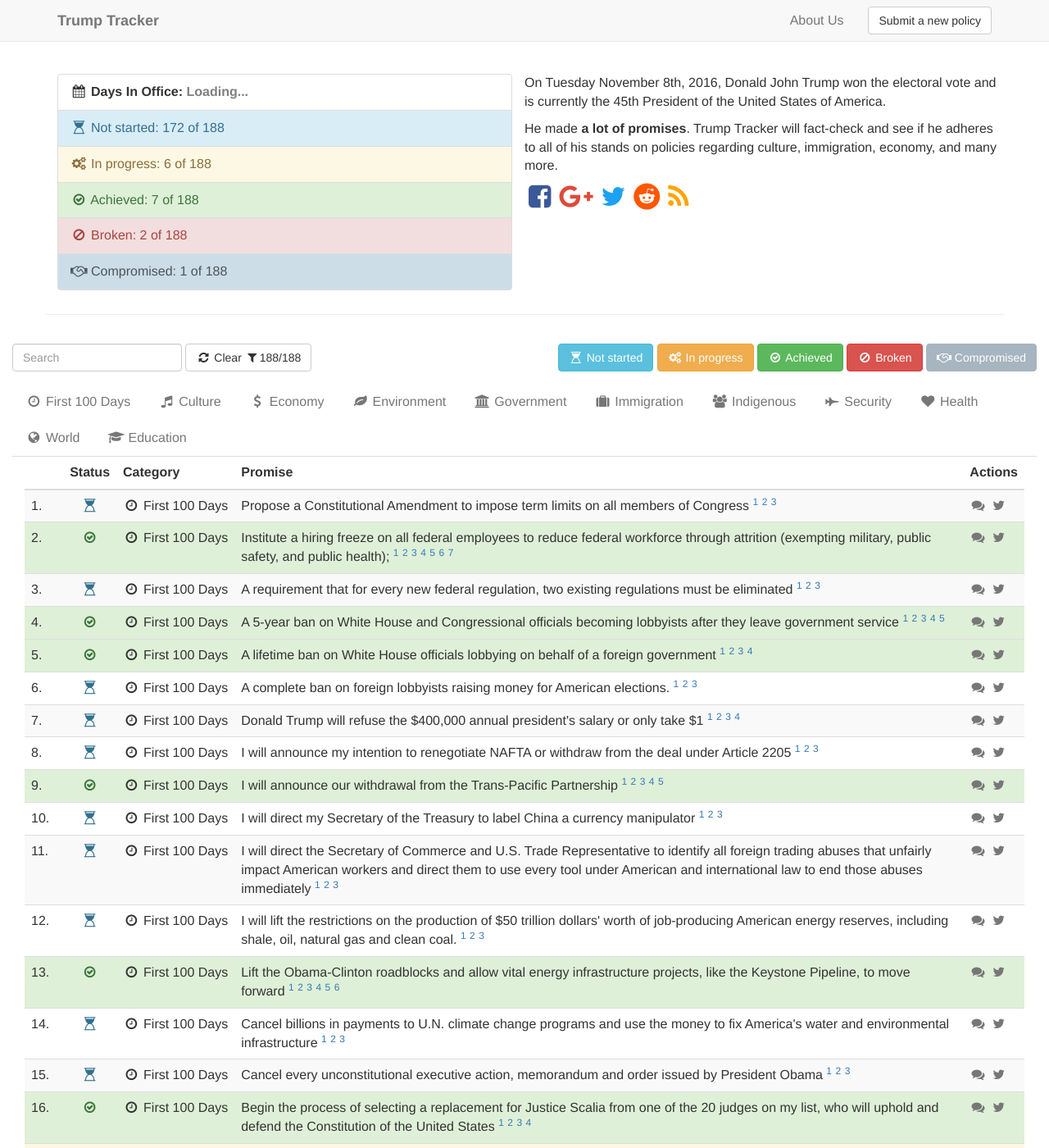
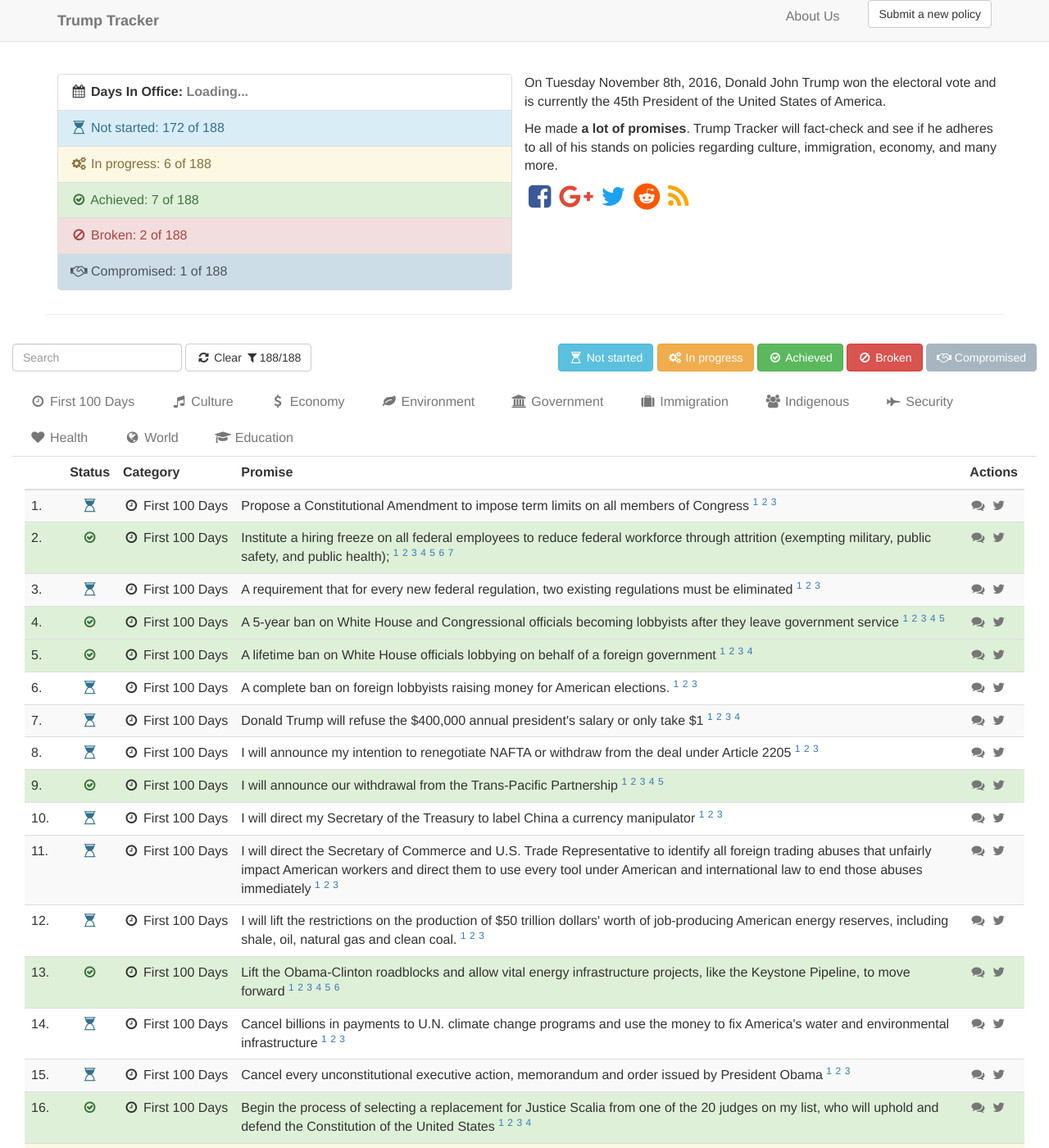
Before and after one commit to TrumpTracker/trumptracker.github.io, a Jekyll site: the page built from index.html, in a window 1280 px wide and 1400 px high. Shown: the whole window at 82% size. Built offline with Jekyll 4.4.1, drawn with Linux system fonts in a browser that asks for light colours; nearby versions of some CDN libraries.

Commit message:
#101 :white_check_mark:

```diff
--- a/css/styles.sass
+++ b/css/styles.sass
@@ -5,6 +5,13 @@
 body
   padding-top: 50px
   font-size: $font-size
+
+.navbar-form
+  border-top: 0px
+  margin-top: 0px
+
+.nav>li>a
+  padding: 10px 20px
 
 .promises-header__close
   margin-top: -30px
```
